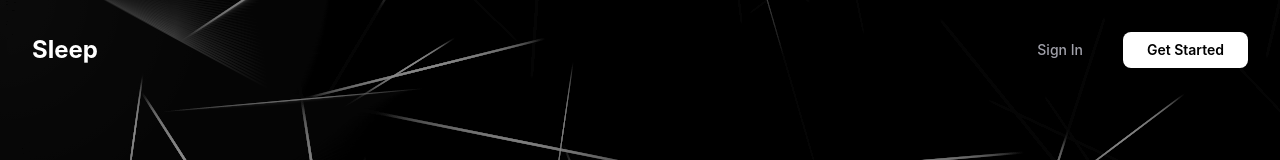
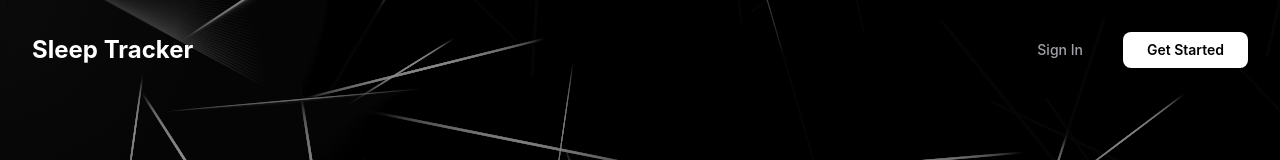
Before and after one commit to Arjun140205/Sleep-tracker, a React (Create React App) app in the folder client/: page / in a window 1280 px wide. Shown: the top 160 px of the page. Built offline with nearby package versions, Linux system fonts and the light colour scheme.

Commit message:
feat: refine Home page structure and improve user experience

```diff
--- a/client/src/pages/Home.jsx
+++ b/client/src/pages/Home.jsx
@@ -79,7 +79,7 @@
         {/* Minimal Navigation */}
         <nav className="relative z-50 px-8 py-8">
           <div className="max-w-7xl mx-auto flex justify-between items-center">
-            <div className="text-2xl font-bold text-white">Sleep</div>
+            <div className="text-2xl font-bold text-white">Sleep Tracker</div>
             <div className="flex gap-4">
               <Link to="/login">
                 <button className="px-6 py-2 text-sm font-medium text-zinc-400 hover:text-white transition-colors">
```
